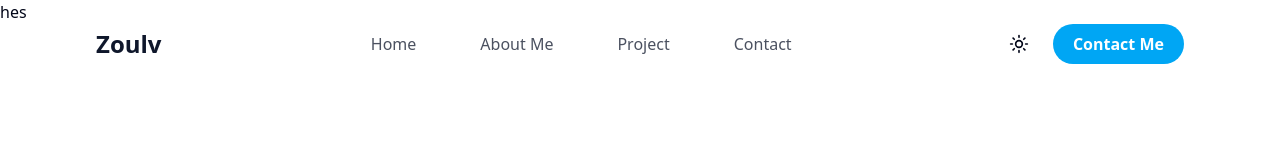
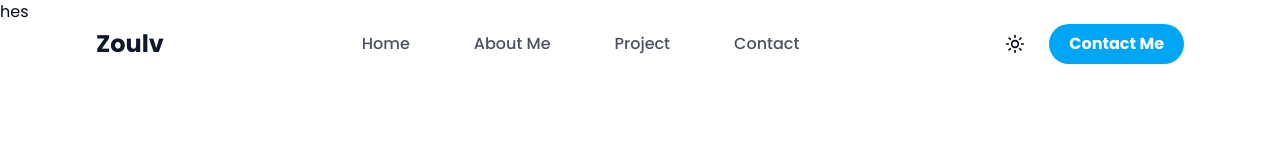
Before and after one commit to atzulf/next-portfolio, a Next.js app: page / in a window 1280 px wide. Shown: the top 160 px of the page. Built offline with nearby package versions, Linux system fonts and the light colour scheme.

Commit message:
add font poppins

```diff
--- a/app/globals.css
+++ b/app/globals.css
@@ -6,8 +6,8 @@
 @theme inline {
   --color-background: var(--background);
   --color-foreground: var(--foreground);
-  --font-sans: var(--font-geist-sans);
-  --font-mono: var(--font-geist-mono);
+  --font-sans: var(--font-poppins);
+  /* --font-mono: var(--font-geist-mono); */
   --color-sidebar-ring: var(--sidebar-ring);
   --color-sidebar-border: var(--sidebar-border);
   --color-sidebar-accent-foreground: var(--sidebar-accent-foreground);
--- a/app/layout.tsx
+++ b/app/layout.tsx
@@ -1,16 +1,12 @@
 import type { Metadata } from "next";
-import { Geist, Geist_Mono } from "next/font/google";
+import { Poppins } from "next/font/google";
 import "./globals.css";
 import { ThemeProvider } from "@/components/ThemeProvider";
 
-const geistSans = Geist({
-  variable: "--font-geist-sans",
+const poppins = Poppins({
   subsets: ["latin"],
-});
-
-const geistMono = Geist_Mono({
-  variable: "--font-geist-mono",
-  subsets: ["latin"],
+  weight: ["100", "200", "300", "400", "500", "600", "700", "800", "900"],
+  variable: "--font-poppins",
 });
 
 export const metadata: Metadata = {
@@ -26,7 +22,7 @@
   return (
       <html lang="en" suppressHydrationWarning>
       <body
-        className={`${geistSans.variable} ${geistMono.variable} antialiased`}
+        className={`${poppins.variable} font-sans antialiased`}
       >
           <ThemeProvider
             attribute="class"
```
